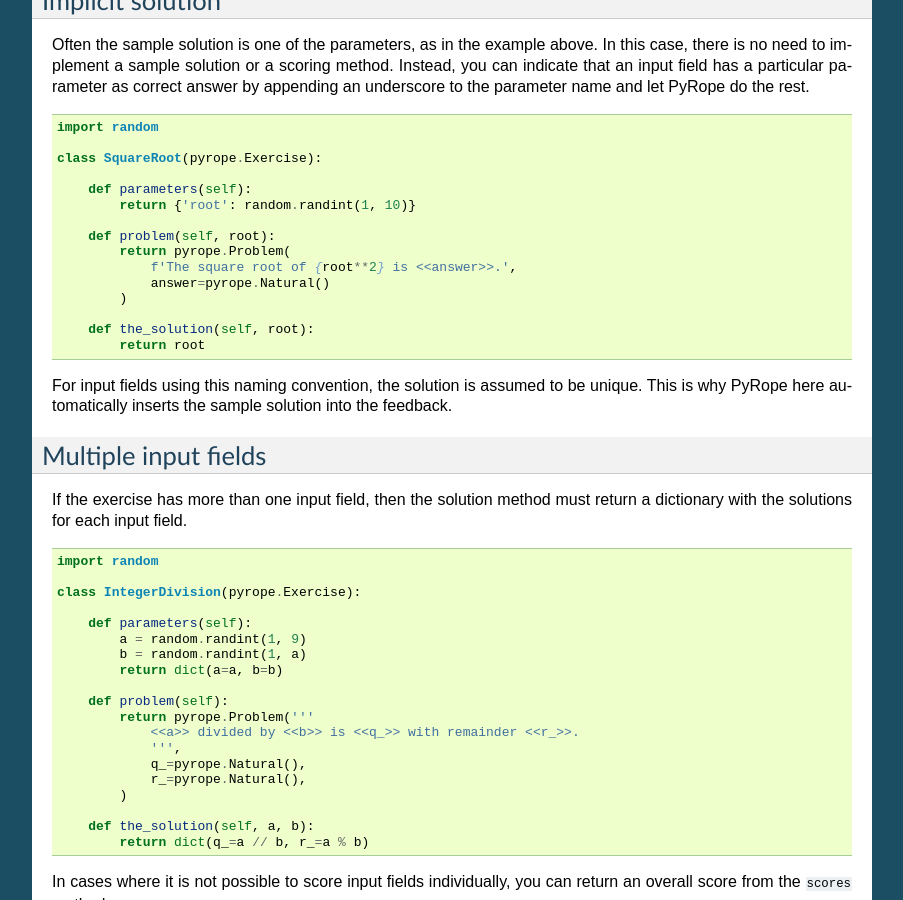
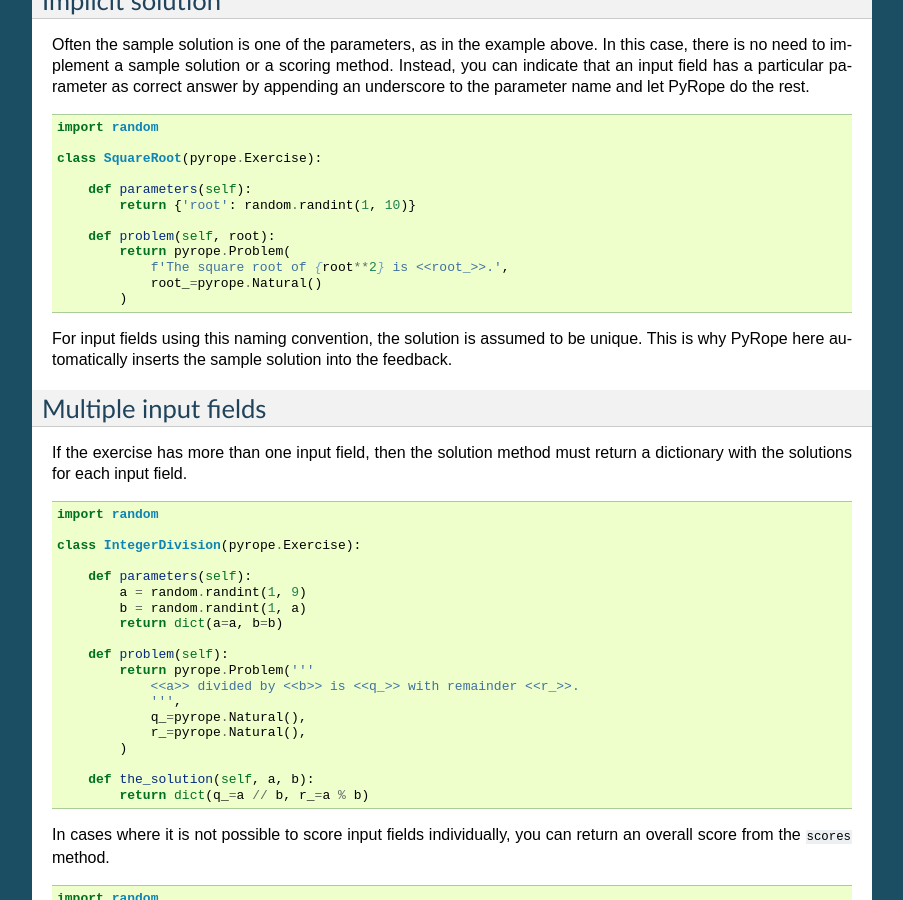
Before and after one commit to PyRope-E-Assessment/pyrope, a Sphinx documentation site: the page built from docs/quickstart.rst, in a window 1280 px wide and 900 px high, scrolled down 3044 px. Shown: the whole window, without its empty margins (198-1101 px from the left). Built offline with Sphinx 7.4.7, drawn with Linux system fonts in a browser that asks for light colours.

Commit message:
DOCS: fix implicit solution example

```diff
--- a/docs/quickstart.rst
+++ b/docs/quickstart.rst
@@ -215,12 +215,9 @@
 
       def problem(self, root):
           return pyrope.Problem(
-              f'The square root of {root**2} is <<answer>>.',
-              answer=pyrope.Natural()
+              f'The square root of {root**2} is <<root_>>.',
+              root_=pyrope.Natural()
           )
-
-      def the_solution(self, root):
-          return root
 
 
 For input fields using this naming convention, the solution is assumed to be
```
